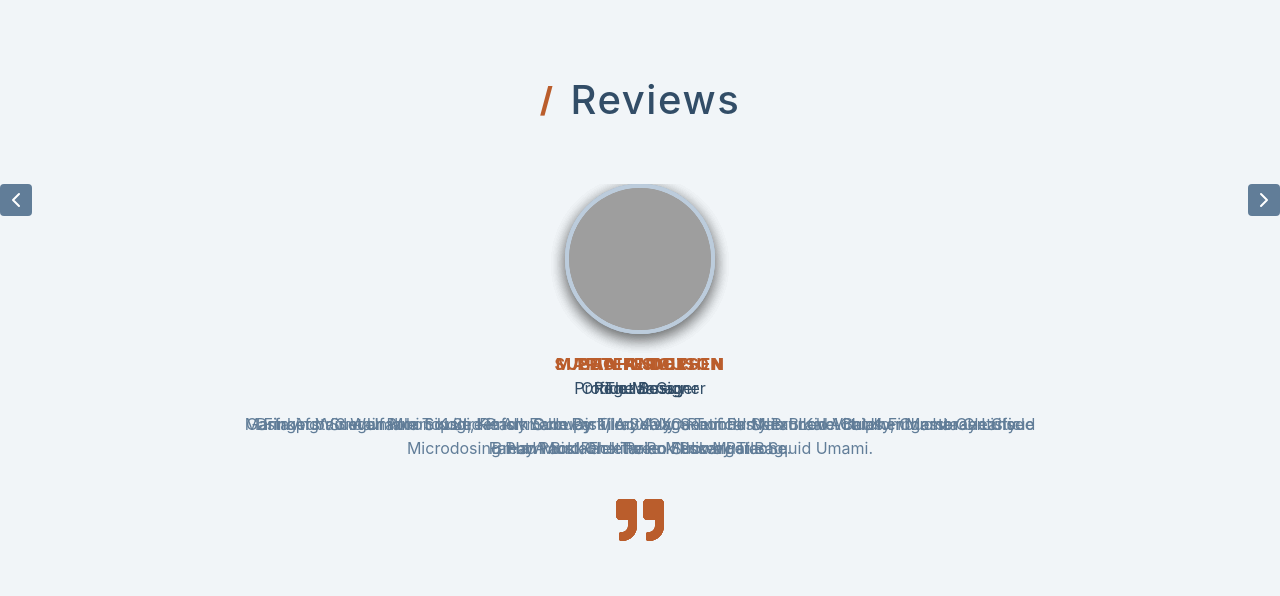
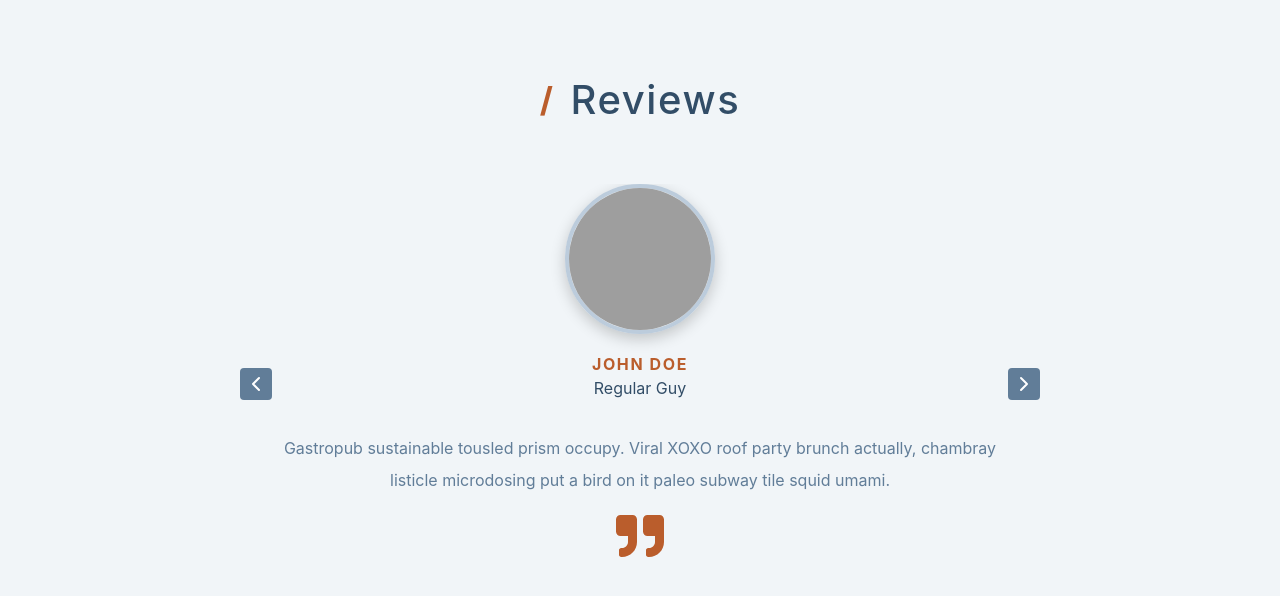
Before and after one commit to Dusan-Pejcic/react-slider, a React (Create React App) app: page / in a window 1280 px wide. Shown: the top 596 px of the page. Built offline with nearby package versions, Linux system fonts and the light colour scheme; grey boxes are pictures that could not be loaded.

Commit message:
slider created, styles added

```diff
--- a/src/App.js
+++ b/src/App.js
@@ -1,38 +1,63 @@
 import { useState, useEffect } from 'react';
 import { FiChevronRight, FiChevronLeft } from 'react-icons/fi';
-import { FaChevronLeft, FaQuoteRight } from 'react-icons/fa';
+import { FaQuoteRight } from 'react-icons/fa';
 import data from './data';
 
 function App() {
   const [people, setPeople] = useState(data);
   const [index, setIndex] = useState(0);
+
+  useEffect(()=>{
+    // to make sure that index doesn't get outside of the size of the people array
+    if(index < 0){
+      setIndex(people.length -1);
+    }
+    if(index > people.length -1) {
+      setIndex(0);
+    }
+  }, [index, people]);
+
+  useEffect(()=> {
+    let slider = setInterval(()=> {
+      setIndex(index + 1);
+    }, 3000);
+    return ()=> clearInterval(slider); // cleanup function
+  }, [index]);
+
   return (
     <section className="section">
       <div className="title">
         <h2>
           <span>/</span>reviews
         </h2>
+      </div>
         <div className="section-center">
           { people.map((person, personIndex)=> {
             const {id, image, name, title, quote} = person;
-            // more to come
-
+            // to add a class to the article that will determine the position and the order of the slides
+            let position = 'nextSlide';
+            if (personIndex === index) {
+              position = 'activeSlide';
+            }
+            if (personIndex === index -1 || (index === 0 && personIndex === people.length -1)) {
+              position = 'lastSlide';
+            }
             return (
-              <article key={id}>
+              <article className={position} key={id}>
                 <img src={image} alt={name} className='person-img'/>
                 <h4>{name}</h4>
                 <p className="title">{title}</p>
-                <p className="quote">{quote}</p>
+                <p className="text">{quote}</p>
                 <FaQuoteRight className='icon'/>
               </article>
             )
 
           })}
-        </div>
-        <button className="prev">
+
+        <button className="prev" onClick={()=> setIndex(index -1)}>
           <FiChevronLeft />
         </button>
-        <button className="next">
+        <button className="next" onClick={()=> setIndex(index +1)}>
           <FiChevronRight />
         </button>
       </div>
--- a/src/index.css
+++ b/src/index.css
@@ -238,10 +238,10 @@ article {
   left: 0;
   width: 100%;
   height: 100%;
-  /* opacity: 0; */
+  opacity: 0;
   transition: var(--transition);
 }
-/* article.activeSlide {
+article.activeSlide {
   opacity: 1;
   transform: translateX(0);
 }
@@ -250,4 +250,4 @@ article.lastSlide {
 }
 article.nextSlide {
   transform: translateX(100%);
-} */
+}
```
